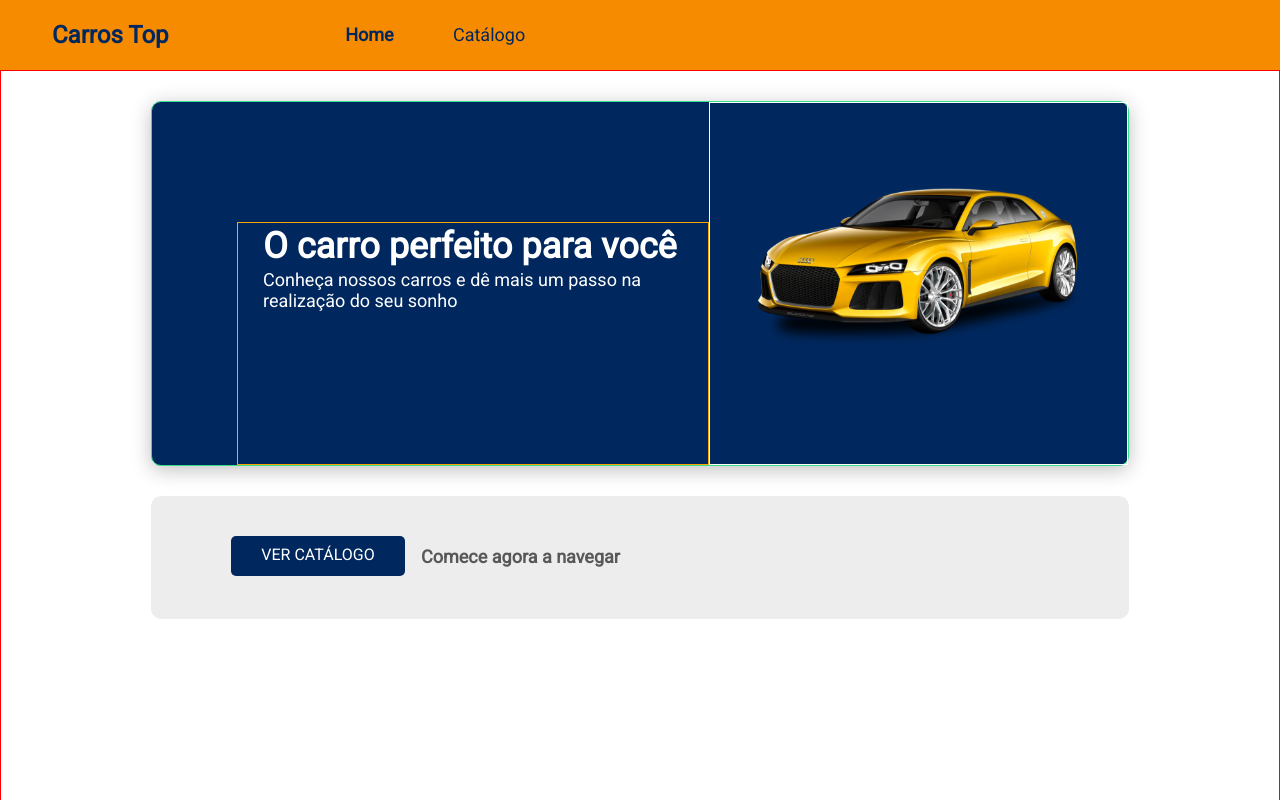
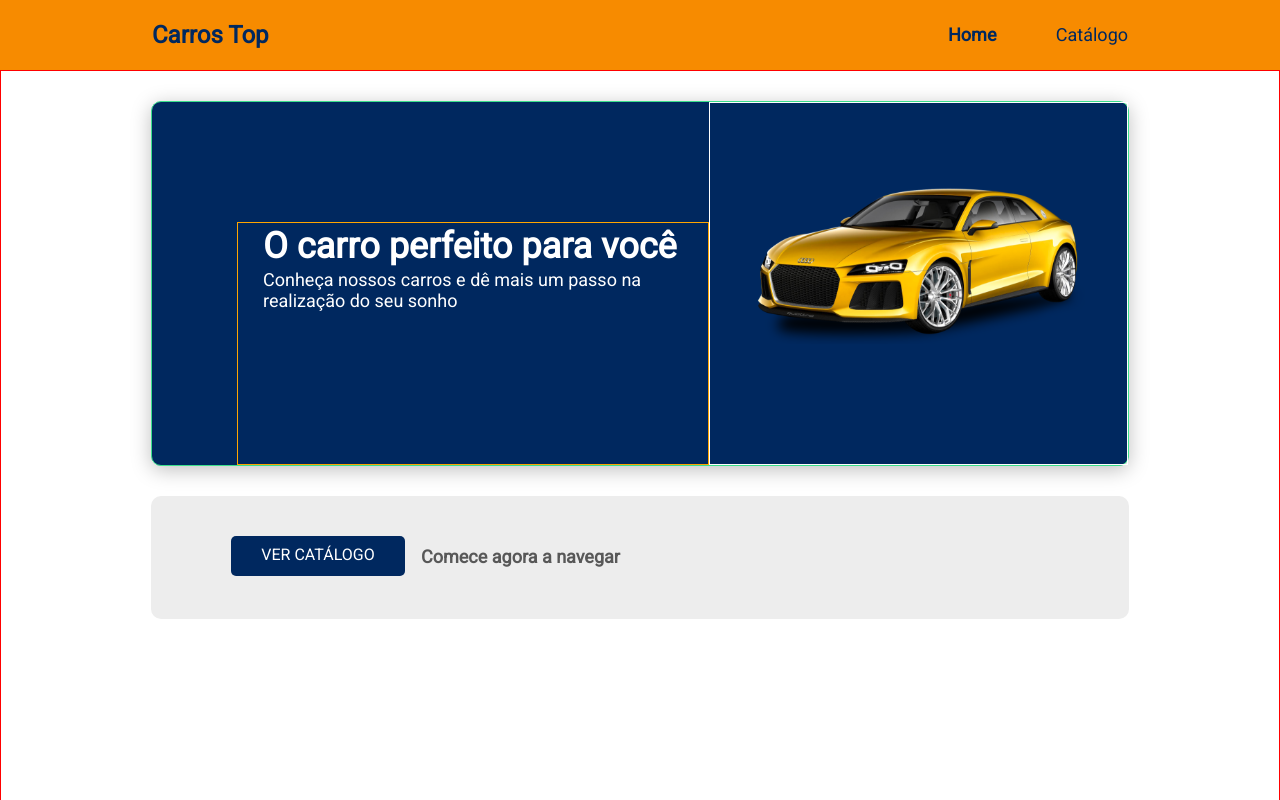
Before and after one commit to nevesade/carrosTop, a React (Create React App) app in the folder frontweb/: page / in a window 1280 px wide. Shown: the top 800 px of the page. Built offline with nearby package versions, Linux system fonts and the light colour scheme; the HTML template or start-up script is replaced by a standard one.

Commit message:
Fix  menu responsavidade breakpoint

```diff
--- a/frontweb/src/components/Navbar/styles.css
+++ b/frontweb/src/components/Navbar/styles.css
@@ -1,10 +1,15 @@
 .main-nav {
     min-height: 70px;
-   padding:0 40px;
+    padding: 0 40px;
 }
 
 
 .nav-logo-text {
+    color: #00285F;
+    font-weight: bold;
+}
+
+.nav-logo-text :hover {
     color: #00285F;
     font-weight: bold;
 }
@@ -32,10 +37,48 @@
 
 .navbar-toggler {
 
-   margin-top: 10px;
+    margin-top: 10px;
+    color: #F78B00;
+
 }
 
 .navbar-toggler:hover {
-    text-decoration: none;
-    /* color: #00285F; */
+
+    color: #F78B00;
 }
+
+.navbar-toggler-icon {
+    color: #00285F;
+}
+
+
+@media (min-width: 320px) {
+    .main-nav {
+        min-height: 70px;
+        padding: 0 8px;
+    }
+    }
+
+@media (min-width: 768px) {
+.navbar-expand-md .navbar-collapse {
+
+    justify-content: flex-end;
+}
+}
+
+@media (min-width: 768px) {
+    .main-nav {
+        min-height: 70px;
+        padding: 0 10px;
+    }
+
+    }
+
+
+
+    @media (min-width: 1200px) {
+        .main-nav {
+            min-height: 70px;
+            padding: 0 140px;
+        }
+        }
```
